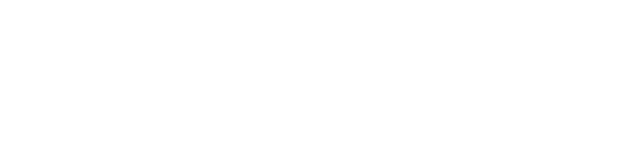
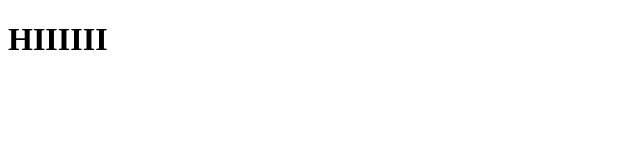
Before and after one commit to yasmineslisli/First, a plain HTML site: page index.html in a window 1280 px wide. Shown: the whole page, without its empty margins (0-640 px from the left). Drawn offline with Linux system fonts and the light colour scheme.

Commit message:
added hiii

```diff
--- a/index.html
+++ b/index.html
@@ -4,6 +4,6 @@
 		<title>Page Title</title>
 	</head>
 	<body>
-
+        <h1>HIIIIII</h1>
 	</body>
 </html>
```
